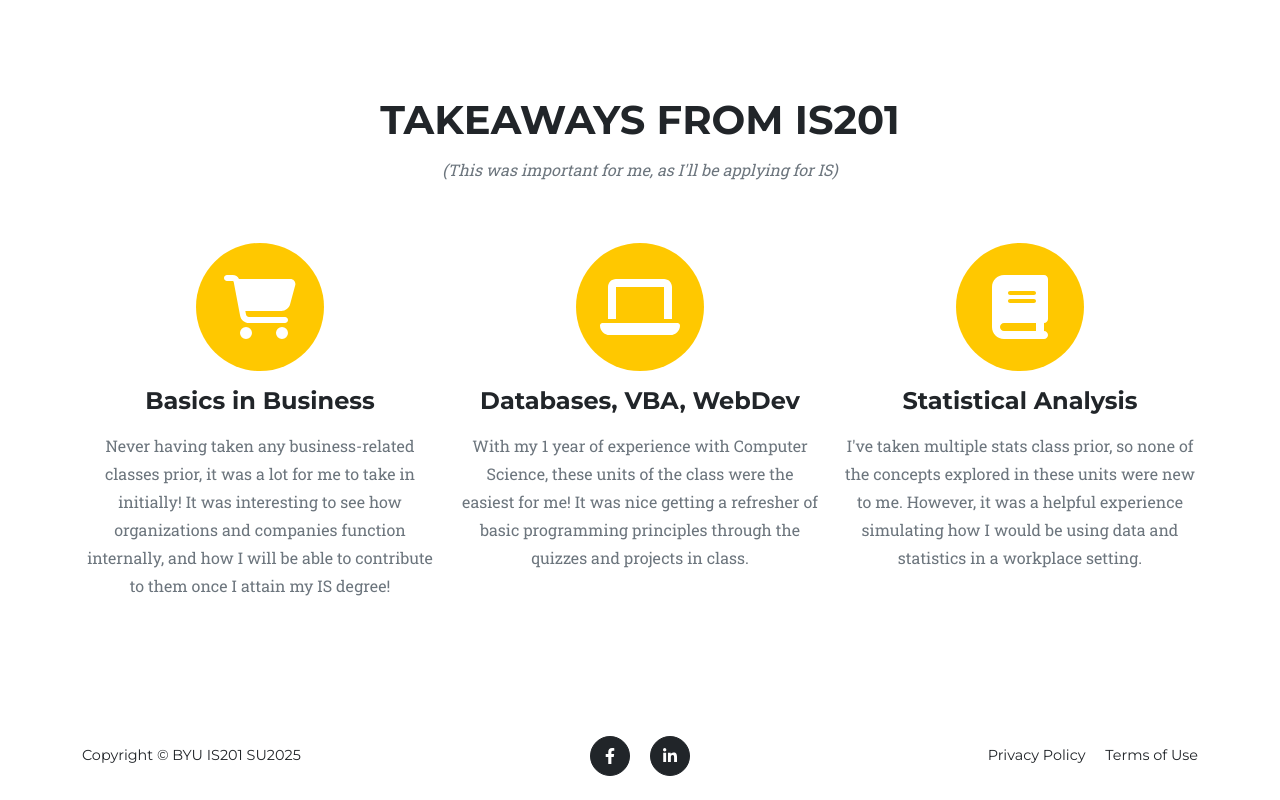
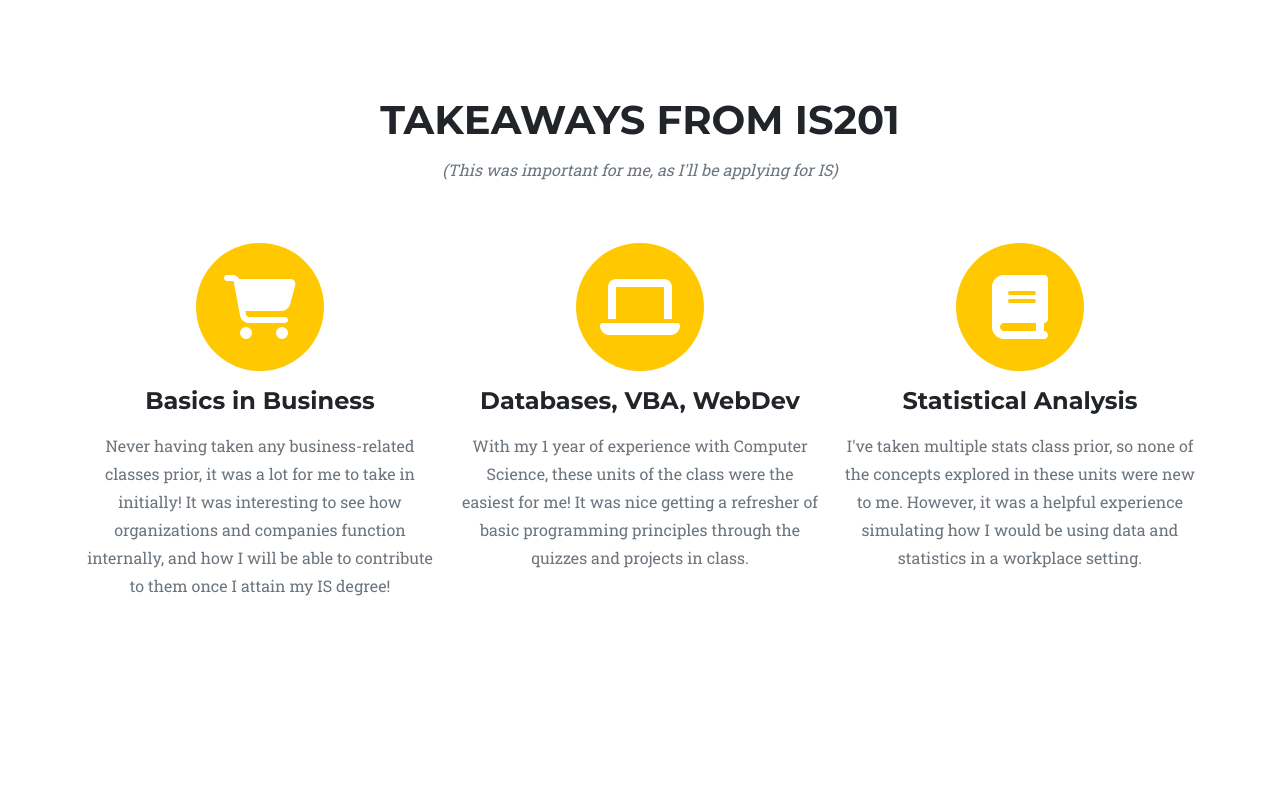
Before and after one commit to reiviray/WebDevProject, a plain HTML site: page index.html in a window 1280 px wide. Shown: the part 4361-5161 px from the top of the page. After the commit the page ends 5073 px from the top, so only its background shows below. Drawn offline with nearby package versions, Linux system fonts and the light colour scheme.

Commit message:
Add files via upload

```diff
--- a/index.html
+++ b/index.html
@@ -227,22 +227,6 @@
                 </div>
             </div>
         </section>
-        <!-- Footer-->
-        <footer class="footer py-4">
-            <div class="container">
-                <div class="row align-items-center">
-                    <div class="col-lg-4 text-lg-start">Copyright &copy; BYU IS201 SU2025</div>
-                    <div class="col-lg-4 my-3 my-lg-0">
-                        <a class="btn btn-dark btn-social mx-2" href="https://www.facebook.com/reivenviray19/" aria-label="Facebook"><i class="fab fa-facebook-f"></i></a>
-                        <a class="btn btn-dark btn-social mx-2" href="https://www.linkedin.com/in/reiviray/" aria-label="LinkedIn"><i class="fab fa-linkedin-in"></i></a>
-                    </div>
-                    <div class="col-lg-4 text-lg-end">
-                        <a class="link-dark text-decoration-none me-3" href="#!">Privacy Policy</a>
-                        <a class="link-dark text-decoration-none" href="#!">Terms of Use</a>
-                    </div>
-                </div>
-            </div>
-        </footer>
         <!-- Portfolio Modals-->
         <!-- Portfolio item 1 modal popup-->
         <div class="portfolio-modal modal fade" id="portfolioModal1" tabindex="-1" role="dialog" aria-hidden="true">
```
